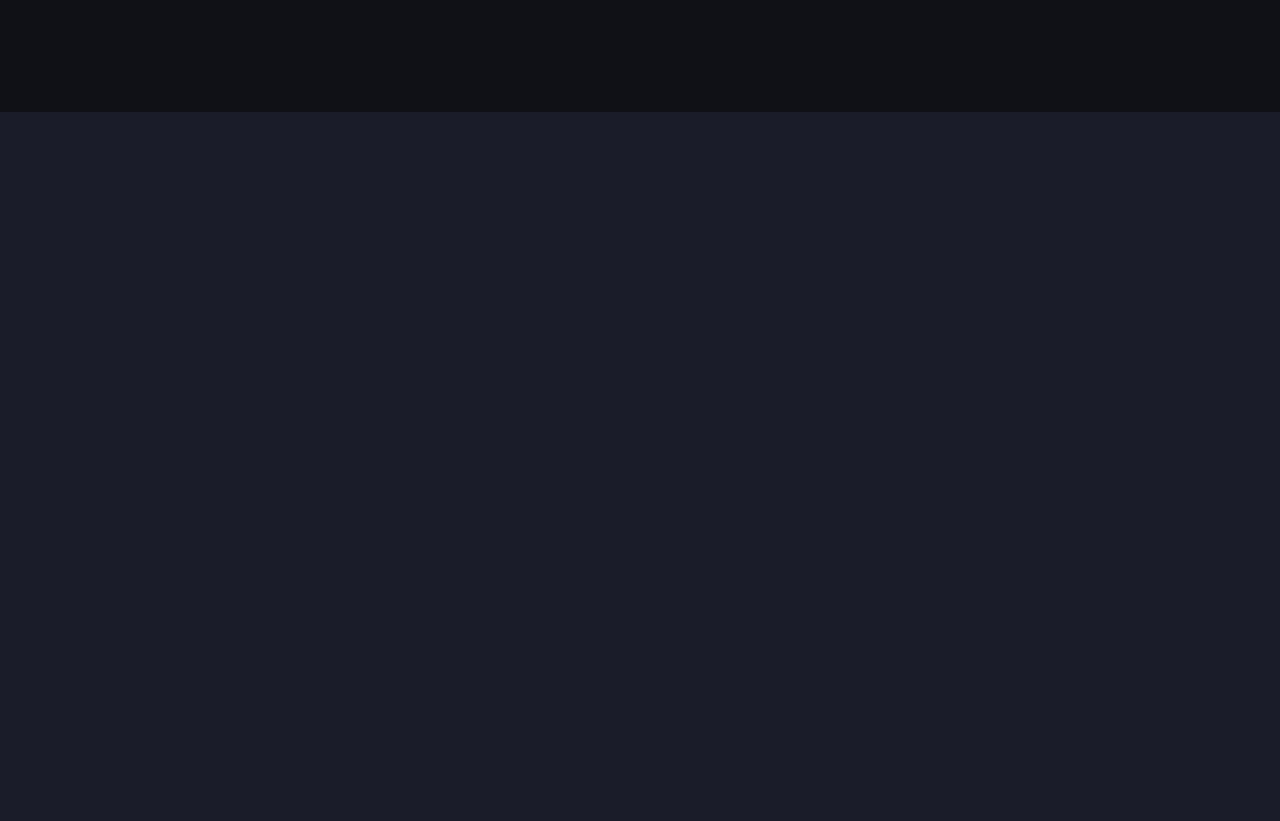
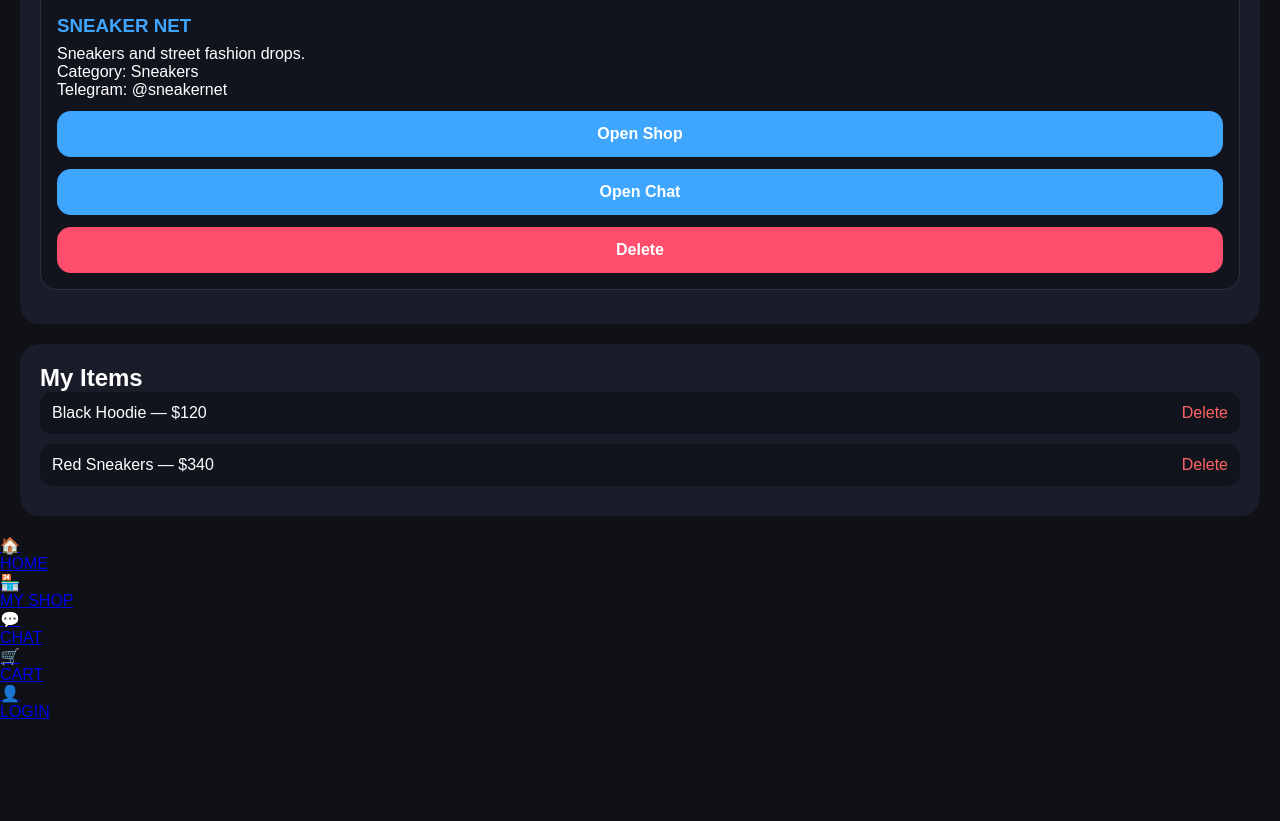
Before and after one commit to garabavladimir985-create/reversedmarket, a Flask app: page /my-shop in a window 1280 px wide. Shown: the part 2194-3015 px from the top of the page. Before the commit the page ends 2306 px from the top, so only its background shows below. Run offline with Flask 3, Linux system fonts and the light colour scheme; data comes from the database, SQL or seed files in the repository.

Commit message:
update my shop

```diff
--- a/backend/static/css/style.css
+++ b/backend/static/css/style.css
@@ -871,3 +871,14 @@ color:white;
 z-index:99999;
 box-shadow:0 0 25px rgba(62,166,255,.6);
 }
+.seller-preview-img{
+width:100%;
+height:170px;
+object-fit:cover;
+border-radius:16px;
+margin-bottom:12px;
+}
+
+.pay-btn.danger{
+background:#ff4d6d;
+}
--- a/backend/templates/my_shop.html
+++ b/backend/templates/my_shop.html
@@ -1,27 +1,42 @@
 <!DOCTYPE html>
-<html>
+<html lang="en">
 <head>
+<meta charset="UTF-8">
+<meta name="viewport" content="width=device-width, initial-scale=1.0">
+
 <title>My Shop</title>
+
 <link rel="stylesheet" href="/static/css/style.css">
 </head>
+
 <body>
 
 <div class="topbar">
-<h1>MY SHOP</h1>
-<a href="/">🏠</a>
+    <h1>MY SHOP</h1>
+    <a href="/">🏠</a>
 </div>
 
 <div class="admin-box">
 <h2>Create My Shop</h2>
 
 <form action="/add-seller" method="POST" enctype="multipart/form-data">
+
 <input name="shop_name" placeholder="Shop name" required>
-<input name="category" placeholder="Category" required>
+
+<input name="category" placeholder="Category: Hoodies / Sneakers / Vintage / Luxury" required>
+
 <input name="telegram" placeholder="Telegram username">
+
 <input name="avatar" placeholder="Shop image URL">
+
 <input type="file" name="avatar_file">
+
 <textarea name="description" placeholder="Shop description"></textarea>
-<button type="submit">Create Shop</button>
+
+<button type="submit">
+Create Shop
+</button>
+
 </form>
 </div>
 
@@ -37,34 +52,71 @@
 </select>
 
 <input name="name" placeholder="Item name" required>
+
 <input name="price" placeholder="Price" required>
+
 <input name="brand" placeholder="Brand">
+
 <input name="size" placeholder="Size">
+
 <input name="color" placeholder="Color">
+
 <input name="condition" placeholder="Condition">
+
 <input name="stock" placeholder="Stock" value="1">
+
 <input name="image" placeholder="Image URL">
+
 <input type="file" name="image_file">
-<textarea name="description" placeholder="Description"></textarea>
+
+<textarea name="description" placeholder="Item description"></textarea>
 
 <label class="vip-check">
-<input type="checkbox" name="vip"> VIP item
+<input type="checkbox" name="vip">
+VIP item
 </label>
 
-<button type="submit">Add Item</button>
+<button type="submit">
+Add Item
+</button>
+
 </form>
 </div>
 
 <div class="admin-box">
 <h2>My Shops</h2>
 
+{% if sellers|length == 0 %}
+<p>No shops yet</p>
+{% endif %}
+
 {% for seller in sellers %}
 <div class="order-card">
+
+{% if seller.avatar %}
+<img class="seller-preview-img" src="{{ seller.avatar }}">
+{% endif %}
+
 <h3>{{ seller.shop_name }}</h3>
+
 <p>{{ seller.description }}</p>
+
 <p>Category: {{ seller.category }}</p>
-<a class="pay-btn" href="/shop/{{ seller.id }}">Open Shop</a>
-<a class="pay-btn" href="/delete-seller/{{ seller.id }}">Delete Shop</a>
+
+<p>Telegram: @{{ seller.telegram }}</p>
+
+<a class="pay-btn" href="/shop/{{ seller.id }}">
+Open Shop
+</a>
+
+<a class="pay-btn" href="/chat/{{ seller.shop_name }}">
+Open Chat
+</a>
+
+<a class="pay-btn danger" href="/delete-seller/{{ seller.id }}">
+Delete
+</a>
+
 </div>
 {% endfor %}
 </div>
@@ -72,15 +124,53 @@
 <div class="admin-box">
 <h2>My Items</h2>
 
+{% if products|length == 0 %}
+<p>No items yet</p>
+{% endif %}
+
 {% for product in products %}
 <div class="admin-item">
-<span>{{ product.name }} — ${{ product.price }}</span>
-<a href="/delete-product/{{ product.id }}">Delete</a>
+
+<span>
+{{ product.name }} — ${{ product.price }}
+</span>
+
+<a href="/delete-product/{{ product.id }}">
+Delete
+</a>
+
 </div>
 {% endfor %}
 </div>
 
-<a class="my-shop-float" href="/my-shop">🏪</a>
+<div class="bottom-nav">
+
+<a href="/" class="nav-item">
+<div>🏠</div>
+<span>HOME</span>
+</a>
+
+<a href="/my-shop" class="nav-item active">
+<div>🏪</div>
+<span>MY SHOP</span>
+</a>
+
+<a href="/chat" class="nav-item">
+<div>💬</div>
+<span>CHAT</span>
+</a>
+
+<a href="/cart" class="nav-item">
+<div>🛒</div>
+<span>CART</span>
+</a>
+
+<a href="/profile" class="nav-item">
+<div>👤</div>
+<span>LOGIN</span>
+</a>
+
+</div>
 
 </body>
 </html>
```
